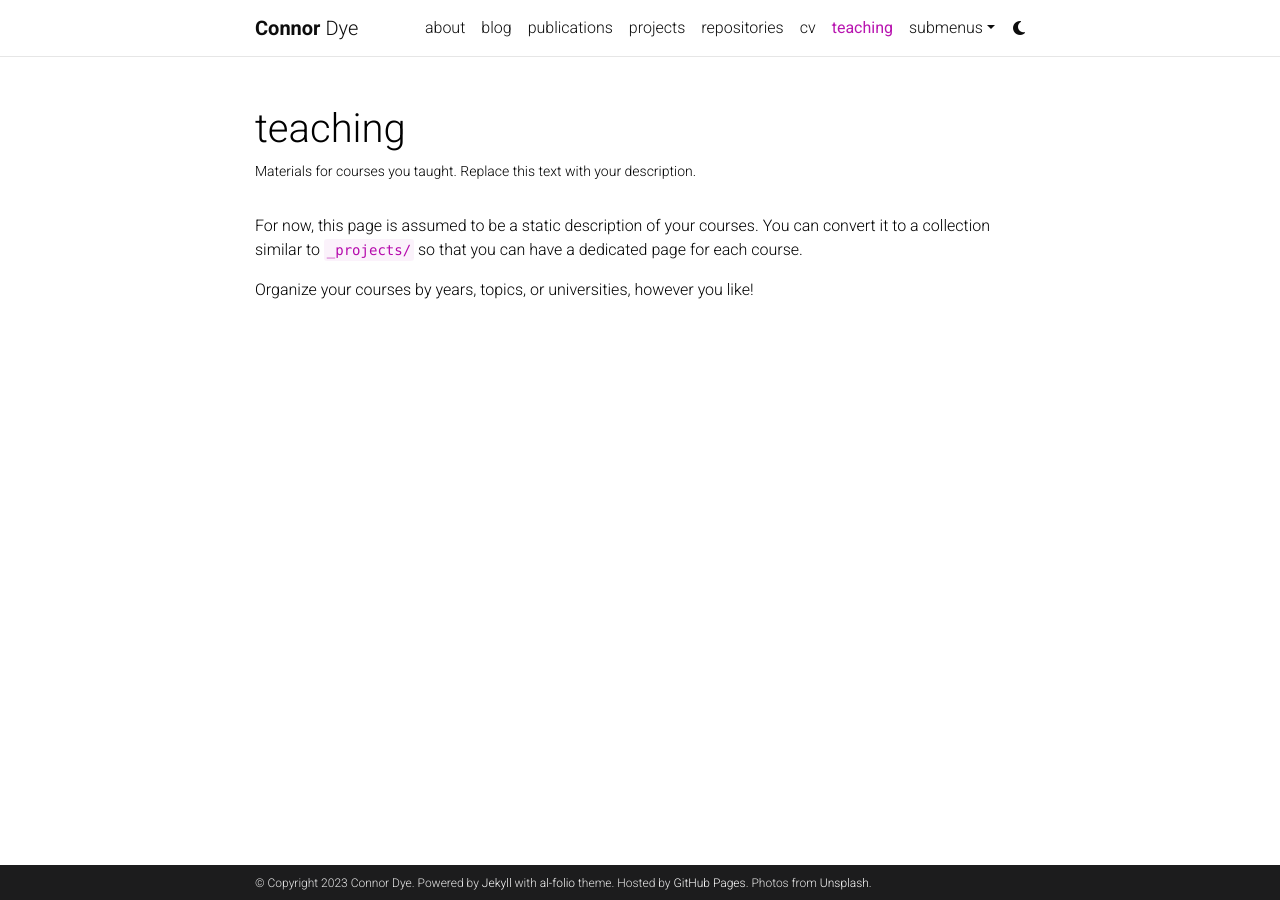
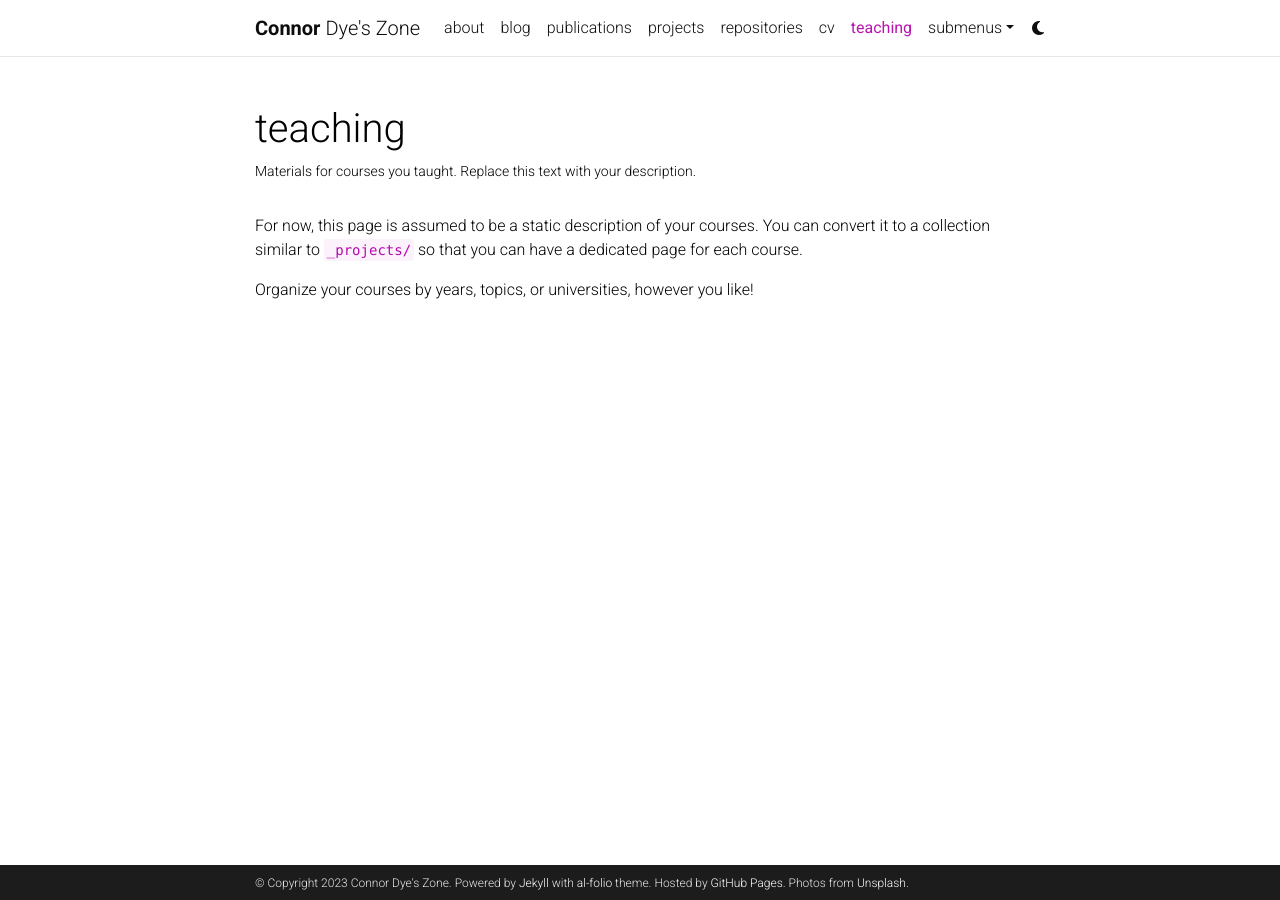
Before and after one commit to cwdye/old-webstie, a Jekyll site: the page built from _pages/teaching.md, in a window 1280 px wide. Built offline with Jekyll 4.4.1, drawn with Linux system fonts in a browser that asks for light colours; comment, search, counter and statistics services are not loaded; a style sheet for code colours, icons or effects is not loaded.

Commit message:
remove base url

```diff
--- a/_config.yml
+++ b/_config.yml
@@ -5,7 +5,7 @@
 title: blank # the website title (if blank, full name will be used instead)
 first_name: Connor
 middle_name:
-last_name: Dye
+last_name: Dye's Zone
 email: you@example.com
 description: > # the ">" symbol means to ignore newlines until "footer_text:"
   A simple, whitespace theme for academics. Based on [*folio](https://github.com/bogoli/-folio) design.
@@ -19,7 +19,7 @@
 icon: ⚛️  # the emoji used as the favicon (alternatively, provide image name in /assets/img/)
 
 url: https://cwdye.github.io # the base hostname & protocol for your site
-baseurl:  # the subpath of your site, e.g. /blog/
+#baseurl:  # the subpath of your site, e.g. /blog/
 last_updated: false # set to true if you want to display last updated in the footer
 impressum_path:  # set to path to include impressum link in the footer, use the same path as permalink in a page, helps to conform with EU GDPR
 
```
